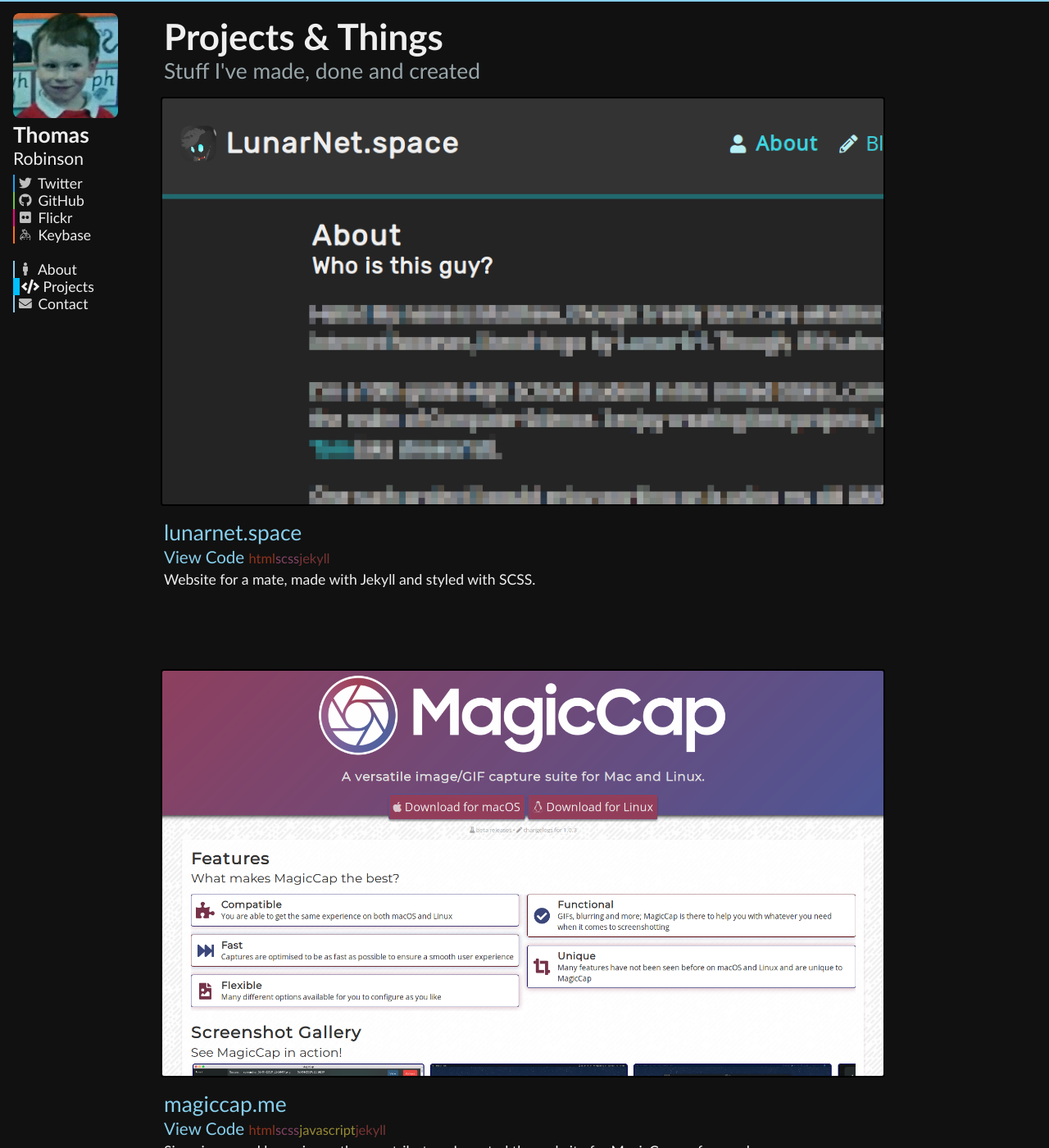
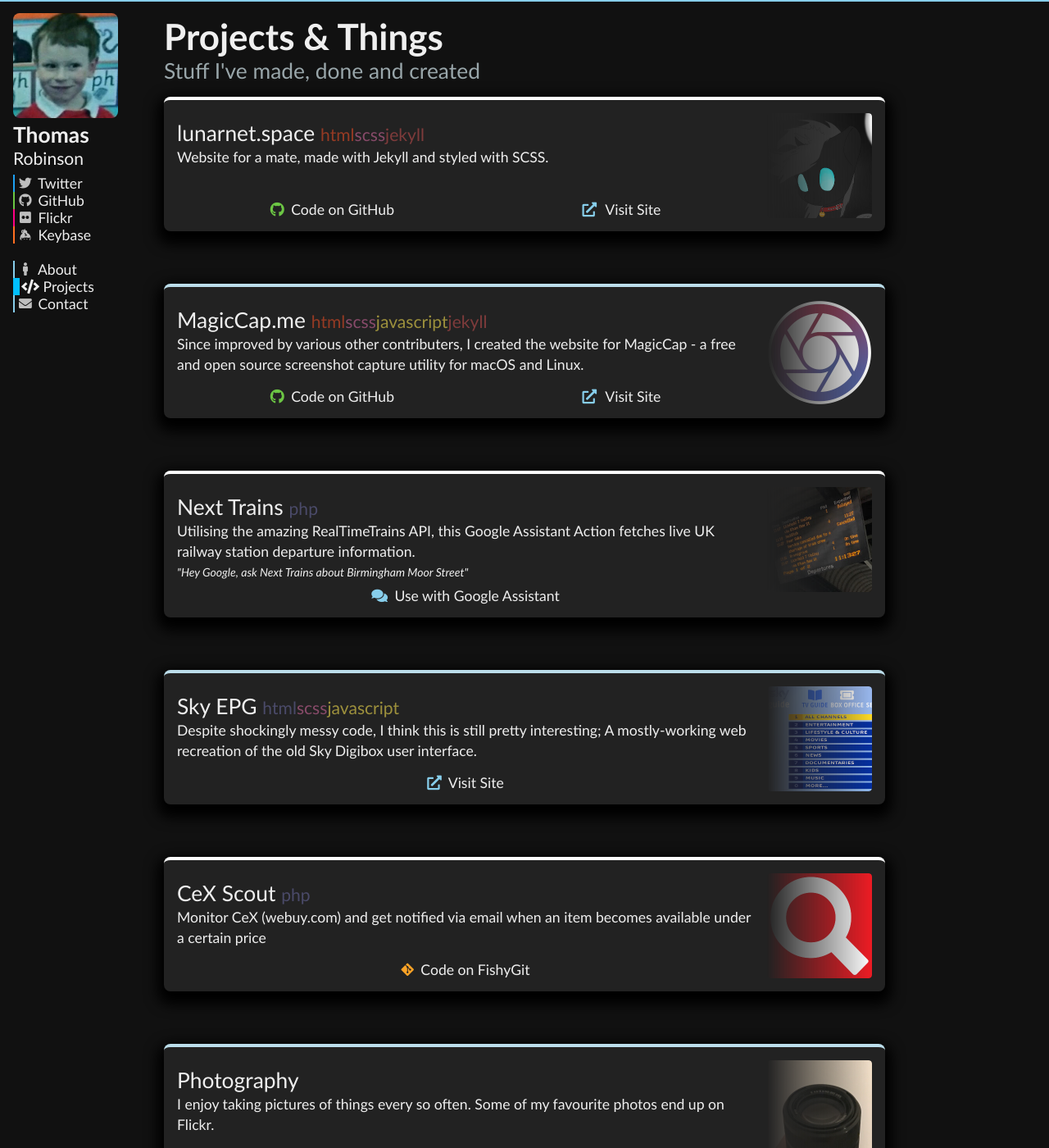
Before and after one commit to tomfishemoji/tomfishemoji.github.io, a Jekyll site: the page built from projects.html, in a window 1280 px wide and 1400 px high. Shown: the whole window at 82% size. Built offline with Jekyll 4.4.1, drawn with Linux system fonts in a browser that asks for light colours; nearby versions of some CDN libraries; some of the changed text lies outside the part shown.

Commit message:
update the projects page for the billionth time

```diff
--- a/_includes/head.html
+++ b/_includes/head.html
@@ -45,7 +45,8 @@
 
 
 
-<link rel="stylesheet" href="https://use.fontawesome.com/releases/v5.7.2/css/all.css" integrity="sha384-fnmOCqbTlWIlj8LyTjo7mOUStjsKC4pOpQbqyi7RrhN7udi9RwhKkMHpvLbHG9Sr" crossorigin="anonymous"><link href="/css/combined.css" rel="stylesheet">
+<link rel="stylesheet" href="https://use.fontawesome.com/releases/v5.12.0/css/all.css">
+<link href="/css/combined.css" rel="stylesheet">
 <link href="/img/babby.png" rel="shortcut icon" type="image/png">
 <link rel="alternate" type="application/rss+xml" href="/feed.xml">
 
--- a/css/pages/projects.css
+++ b/css/pages/projects.css
@@ -1,50 +1,70 @@
-ul#projects {
-    list-style: none;
-    padding: 0;
-    margin: 0;
+div.project {
+    display: flex;
+    justify-content: space-between;
+    align-items: stretch;
+    width: calc(100% - 32px);
+    margin-bottom: 64px;
+    padding: 16px;
+    background-color: #222;
+    border-radius: 8px;
+    box-shadow: 0 8px 16px 8px #000;
+    border-top: 4px solid #bbddea;
 }
 
-li.project {
-  padding: 4px 0 4px 16px;
-  margin-bottom: 32px;
-  border-left: 4px solid #bbddea;
+div.project:nth-child(even) {
+    border-top: 4px solid #fff;
 }
 
-li.project:nth-child(even) {
-  border-left: 4px solid #fff;
+div.project-left {
+    position: relative;
+    width: 100%;
 }
 
-li.project h2, li.project h3 {
-  margin: 0;
+div.project-links {
+    position: absolute;
+    bottom: -2px;
+    left: 0;
+    width: 100%;
+    display: flex;
+    justify-content: space-around;
 }
 
-li.project p {
-  margin: 4px 0;
+div.project-links a {
+    color: #eee;
+    border-bottom: 2px solid #eee0;
+    transition: all 0.2s;
 }
 
-li.project img {
-  float: right;
-  width: auto;
-  max-height: 8em;
-  margin: 0 0 8px 8px;
-  border-radius: 4px;
-  border: 2px solid #000;
+div.project-links a i {
+    color: skyblue;
+    margin-right: 4px;
+    transition: all 0.2s;
 }
 
-@media screen and (max-width: 80em) {
-  li.project {
-    padding: 0;
-    margin-bottom: 96px;
-    border-left: none !important;
+div.project-links a.github i {
+    color: #6cc644;
 }
 
-  li.project img {
-    width: 100%;
-    height: auto;
-    max-height: none;
-    margin: 0 0 16px 0;
+div.project-links a.gitlab i {
+    color: #fca326;
 }
+
+div.project-links a:hover {
+    border-bottom-color: #555;
 }
+
+div.project-links a:hover i {
+    transform: scale(1.2);
+}
+
+img.project-image {
+    height: 128px;
+    width: 128px;
+    margin-left: 16px;
+    border-radius: 4px;
+    mask-image: -webkit-gradient(linear, right top, left top, from(black), to(rgba(0, 0, 0, 0)));
+}
+
 span.lang {
     font-size: 0.8em;
     opacity: 0.6;
--- a/projects.html
+++ b/projects.html
@@ -9,55 +8,95 @@
 imgcsp: 'https://wiki.fishys.space'
 ---
 
-<ul id="projects">
+<div class="project">
+    <div class="project-left">
+        <h2>lunarnet.space <span class="lang lang-html">html</span><span class="lang lang-scss">scss</span><span class="lang lang-jekyll">jekyll</span></h2>
+        <p>Website for a mate, made with Jekyll and styled with SCSS.</p>
 
-  <li class="project">
-    <img src="/img/projects/lunarnet.space.png" alt="A screenshot of lunarnet.space">
-    <h2><a href="https://lunarnet.space">lunarnet.space</a></h2>
-    <h3><a href="https://github.com/Lunarki/Lunarki.github.io">View Code</a> <span class="lang lang-html">html</span><span class="lang lang-scss">scss</span><span class="lang lang-jekyll">jekyll</span></h3>
+        <div class="project-links">
+            <a href="https://github.com/Lunarki/Lunarki.github.io" class="github"><i class="fab fa-github"></i> Code on GitHub</a>
+            <a href="https://lunarnet.space/"><i class="fas fa-fw fa-external-link-alt"></i> Visit Site</a>
+        </div>
+    </div>
 
-    <p>Website for a mate, made with Jekyll and styled with SCSS.</p>
-  </li>
+    <img class="project-image" src="/img/projects/lunarnet.space.png" alt="LunarNet Icon">
+</div>
 
-  <li class="project">
-    <img src="/img/projects/magiccap.me.png" alt="A screenshot of magiccap.me">
-    <h2><a href="https://magiccap.me">magiccap.me</a></h2>
-    <h3><a href="https://github.com/MagicCap/MagicCap.me">View Code</a> <span class="lang lang-html">html</span><span class="lang lang-scss">scss</span><span class="lang lang-javascript">javascript</span><span class="lang lang-jekyll">jekyll</span></h3>
+<div class="project">
+    <div class="project-left">
+        <h2>MagicCap.me <span class="lang lang-html">html</span><span class="lang lang-scss">scss</span><span class="lang lang-javascript">javascript</span><span class="lang lang-jekyll">jekyll</span></h2>
+        <p>Since improved by various other contributers, I created the website for MagicCap - a free and open source screenshot capture utility for macOS and Linux.</p>
 
-    <p>Since improved by various other contributers, I created the website for MagicCap - a free and open source screenshot capture utility for macOS and Linux.</p>
-  </li>
+        <div class="project-links">
+            <a href="https://github.com/MagicCap/MagicCap.me" class="github"><i class="fab fa-github"></i> Code on GitHub</a>
+            <a href="https://magiccap.me"><i class="fas fa-fw fa-external-link-alt"></i> Visit Site</a>
+        </div>
+    </div>
 
-  <li class="project">
-    <img src="/img/projects/nexttrains.png" alt="A screenshot of nexttrains">
-    <h2><a href="https://assistant.google.com/services/a/uid/0000002b9e81557d">NextTrains</a></h2>
-    <h3><span class="lang lang-php">php</span></h3>
+    <img class="project-image" src="/img/projects/magiccap.me.png" alt="MagicCap Icon">
+</div>
 
-    <p>Utilising the amazing RealTimeTrains API, this Google Assistant Action fetches live UK railway station departure information. <br><i>"Hey Google, ask Next Trains about Birmingham Moor Street"</i></p>
-  </li>
+<div class="project">
+    <div class="project-left">
+        <h2>Next Trains <span class="lang lang-php">php</span></h2>
+        <p>Utilising the amazing RealTimeTrains API, this Google Assistant Action fetches live UK railway station departure information. <br><i style="font-size: 0.8em">"Hey Google, ask Next Trains about Birmingham Moor Street"</i></p>
 
-  <li class="project">
-    <img src="/img/projects/cex-scout.png" alt="A screenshot of cex-scout">
-    <h2>CeX Scout</h2>
-    <h3><a href="https://git.fishys.space/tom/cex-scout">View Code</a>  <span class="lang lang-php">php</span></h3>
+        <div class="project-links">
+            <a href="https://assistant.google.com/services/a/uid/0000002b9e81557d"><i class="fas fa-comments"></i> Use with Google Assistant</a>
+        </div>
+    </div>
 
-    <p>Monitor CeX (webuy.com) and get notified via email when an item becomes available under a certain price</p>
-  </li>
+    <img class="project-image" src="/img/projects/nexttrains.png" alt="NextTrains Icon">
+</div>
 
-  <li class="project">
-    <img src="/img/projects/skyepg.png" alt="A screenshot of skyepg">
-    <h2><a href="https://trobinson.me/skyepg/">SkyEPG</a></h2>
-    <h3><span class="lang lang-php">html</span><span class="lang lang-scss">scss</span><span class="lang lang-javascript">javascript</span></h3>
+<div class="project">
+    <div class="project-left">
+        <h2>Sky EPG <span class="lang lang-php">html</span><span class="lang lang-scss">scss</span><span class="lang lang-javascript">javascript</span></h2>
+        <p>Despite shockingly messy code, I think this is still pretty interesting; A mostly-working web recreation of the old Sky  Digibox user interface.</p>
 
-    <p>Despite shockingly messy code, I think this is still pretty interesting; A mostly-working web recreation of the old Sky  Digibox user interface.</p>
-  </li>
+        <div class="project-links">
+            <a href="https://trobinson.me/skyepg/"><i class="fas fa-external-link-alt"></i> Visit Site</a>
+        </div>
+    </div>
 
-  <li class="project">
-    <img src="https://wiki.fishys.space/lib/exe/fetch.php?cache=&media=admin:lab.jpg" alt="A screenshot of my homelab">
-    <h2><a href="https://fishys.space">Homelab</a></h2>
+    <img class="project-image" src="/img/projects/skyepg.png" alt="A screenshot of skyepg">
+</div>
 
-    <p>A collection of networking gear, servers and gizmos I have on and under my desk. Used to experiment and practice with software and hardware such as the Proxmox hypervisor and Raspberry Pis. Learn more at the link above.</p>
-  </li>
+<div class="project">
+    <div class="project-left">
+        <h2>CeX Scout <span class="lang lang-php">php</span></h2>
+        <p>Monitor CeX (webuy.com) and get notified via email when an item becomes available under a certain price</p>
 
-</ul>
+        <div class="project-links">
+            <a href="https://git.fishys.space/tom/cex-scout" class="gitlab"><i class="fab fa-git-alt"></i> Code on FishyGit</a>
+        </div>
+    </div>
 
-<p>Find even more sloppy code on my GitHub profile (linked in the sidebar)</p>
+    <img class="project-image" src="/img/projects/cex-scout.png" alt="CeX Scout Icon">
+</div>
+
+<div class="project">
+    <div class="project-left">
+        <h2>Photography</h2>
+        <p>I enjoy taking pictures of things every so often. Some of my favourite photos end up on Flickr.</p>
+
+        <div class="project-links">
+            <a href="https://www.flickr.com/people/mrdnomaid/"><i class="fab fa-flickr"></i> Photos on Flickr</a>
+        </div>
+    </div>
+
+    <img class="project-image" src="/img/projects/lens.png" alt="Photograph of a Camera Lens">
+</div>
+
+<div class="project">
+    <div class="project-left">
+        <h2>Homelab</h2>
+        <p>A collection of networking gear, servers and gizmos I have on and under my desk. Used to experiment and practice with software and hardware such as the Proxmox hypervisor and Raspberry Pis. Learn more at the link above.</p>
+
+        <div class="project-links">
+            <a href="https://fishys.space"><i class="fas fa-info-circle"></i> Learn More</a>
+        </div>
+    </div>
+
+    <img class="project-image" src="https://wiki.fishys.space/lib/exe/fetch.php?cache=&media=lab:lab.jpg" alt="Homelab Photograph">
+</div>
```
Also changed, not shown: other parts of projects.html (+0 -1 lines), viewcounter.md (+1 -1 lines), img/projects/cex-scout.png, img/projects/lens.png (added), img/projects/lunarnet.space.png, img/projects/magiccap.me.png, img/projects/nexttrains.png, img/projects/skyepg.png. Lines whose indentation alone changed are shown as unchanged.
